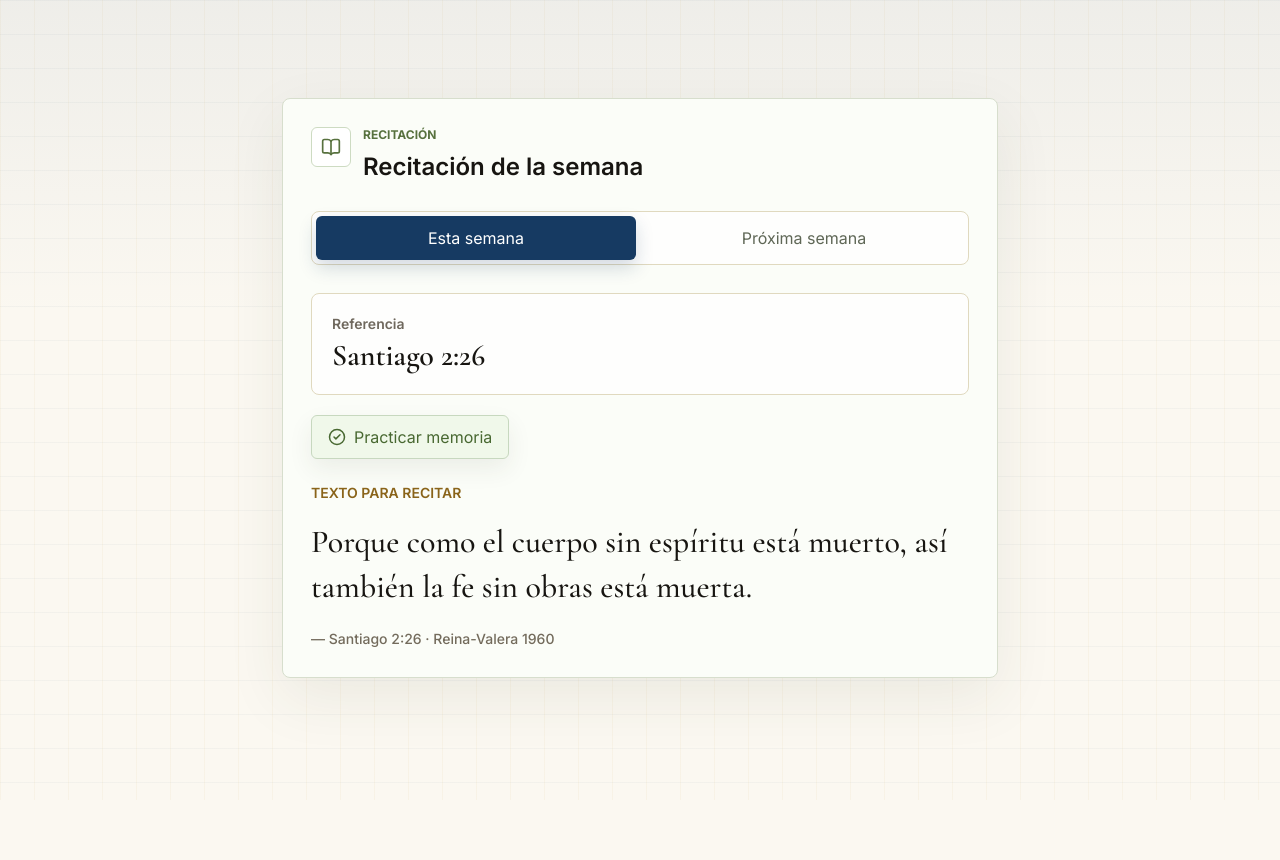
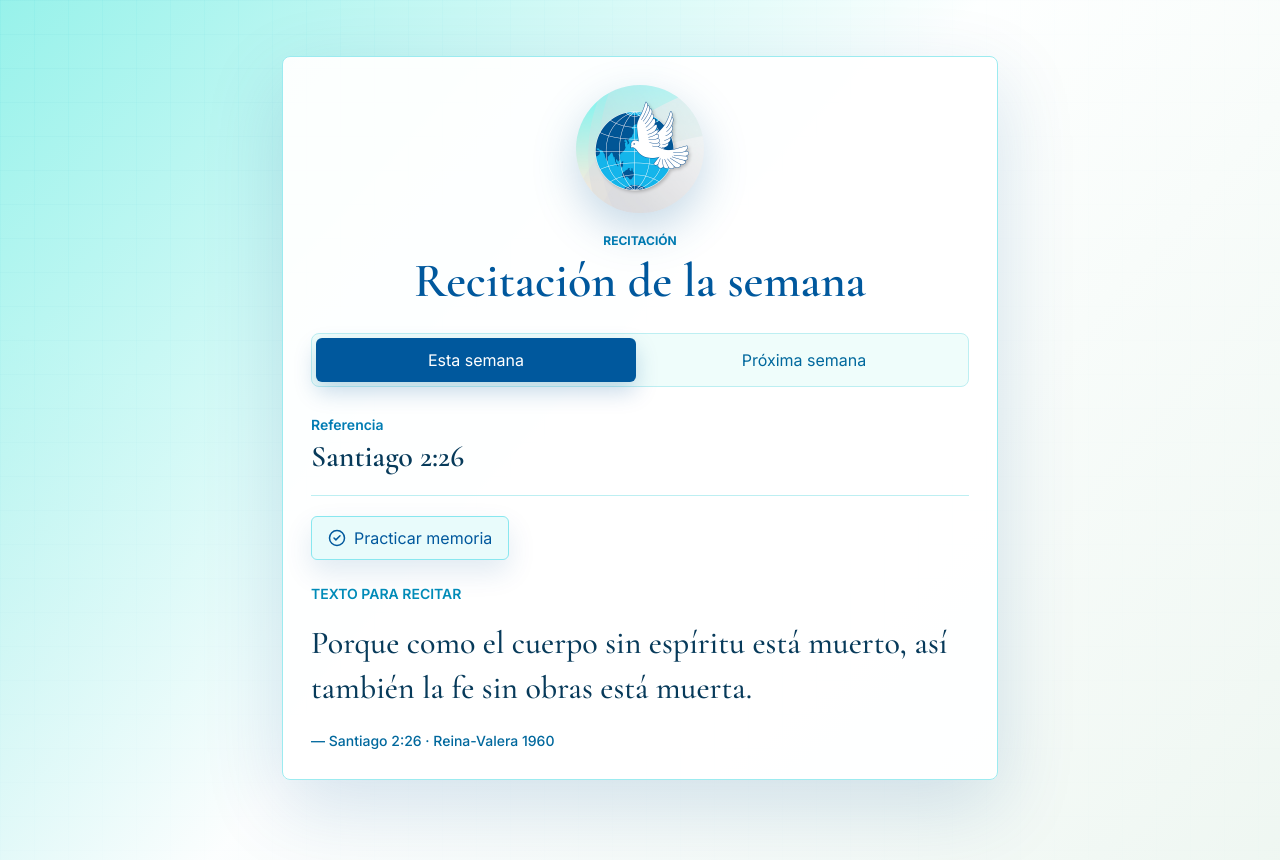
Before and after one commit to AlexGGalvan/open-the-book, a Next.js app: page / in a window 1280 px wide. Before the commit the page ends 800 px from the top, so only its background shows below. Built offline with nearby package versions, Linux system fonts and the light colour scheme.

Commit message:
Refresh recitation page branding

```diff
--- a/src/app/globals.css
+++ b/src/app/globals.css
@@ -1,8 +1,8 @@
 @import "tailwindcss";
 
 :root {
-  --background: #fbf8f1;
-  --foreground: #171511;
+  --background: #eafffb;
+  --foreground: #073a5a;
 }
 
 @theme inline {
@@ -25,16 +25,18 @@ input {
 }
 
 ::selection {
-  background: rgba(22, 58, 98, 0.18);
-  color: #171511;
+  background: rgba(26, 183, 219, 0.28);
+  color: #073a5a;
 }
 
-.manna-texture {
+.recitation-texture {
   background-image:
-    linear-gradient(180deg, rgba(22, 58, 98, 0.055), rgba(251, 248, 241, 0) 320px),
-    linear-gradient(90deg, rgba(208, 163, 58, 0.06) 1px, transparent 1px),
-    linear-gradient(rgba(22, 58, 98, 0.035) 1px, transparent 1px);
+    linear-gradient(132deg, rgba(91, 232, 222, 0.58), rgba(255, 255, 255, 0.92) 48%, rgba(239, 246, 241, 0.92)),
+    linear-gradient(24deg, rgba(0, 83, 151, 0.12), transparent 38%),
+    linear-gradient(90deg, rgba(0, 174, 219, 0.08) 1px, transparent 1px),
+    linear-gradient(rgba(0, 91, 161, 0.06) 1px, transparent 1px);
   background-size:
+    100% 100%,
     100% 100%,
     34px 34px,
     34px 34px;
--- a/src/app/layout.tsx
+++ b/src/app/layout.tsx
@@ -39,7 +39,7 @@ export const metadata: Metadata = {
 };
 
 export const viewport: Viewport = {
-  themeColor: "#fbf8f1",
+  themeColor: "#eafffb",
   colorScheme: "light",
   width: "device-width",
   initialScale: 1,
@@ -51,7 +51,7 @@ export default function RootLayout({ children }: Readonly<{ children: ReactNode
       lang="es"
       className={`${inter.variable} ${cormorant.variable} h-full antialiased`}
     >
-      <body className="min-h-full bg-[#fbf8f1] font-sans">{children}</body>
+      <body className="min-h-full bg-[#eafffb] font-sans">{children}</body>
     </html>
   );
 }
--- a/src/components/BibleVerse.tsx
+++ b/src/components/BibleVerse.tsx
@@ -19,12 +19,12 @@ export function BibleVerse({
   if (!text) {
     return (
       <div
-        className={`rounded-lg border border-dashed border-[#d8cda9] bg-[#fffaf0] px-4 py-5 ${className}`}
+        className={`rounded-lg border border-dashed border-[#88e7ef] bg-[#effdfb] px-4 py-5 ${className}`}
       >
-        <p className="font-serif text-3xl font-semibold leading-tight text-[#171511]">
+        <p className="font-serif text-3xl font-semibold leading-tight text-[#073a5a]">
           {passage.reference}
         </p>
-        <p className="mt-3 text-sm leading-6 text-[#7a6f60]">
+        <p className="mt-3 text-sm leading-6 text-[#38667a]">
           Texto bíblico pendiente de una traducción autorizada.
         </p>
       </div>
@@ -36,20 +36,20 @@ export function BibleVerse({
       <p
         className={
           isLongPassage
-            ? "whitespace-pre-line font-serif text-lg font-medium leading-8 text-[#171511] sm:text-xl"
-            : "font-serif text-[1.62rem] font-medium leading-[1.42] text-[#171511] sm:text-[2rem]"
+            ? "whitespace-pre-line font-serif text-lg font-medium leading-8 text-[#073a5a] sm:text-xl"
+            : "font-serif text-[1.62rem] font-medium leading-[1.42] text-[#073a5a] sm:text-[2rem]"
         }
       >
         {text}
       </p>
       {showReference ? (
-        <footer className="mt-5 text-sm font-medium text-[#736b5c]">
+        <footer className="mt-5 text-sm font-medium text-[#00689d]">
           — {passage.reference}
           {passage.translation ? ` · ${passage.translation}` : ""}
         </footer>
       ) : null}
       {passage.copyrightNotice ? (
-        <p className="mt-3 text-xs leading-5 text-[#8a8173]">{passage.copyrightNotice}</p>
+        <p className="mt-3 text-xs leading-5 text-[#50798a]">{passage.copyrightNotice}</p>
       ) : null}
     </blockquote>
   );
--- a/src/components/DailyMannaApp.tsx
+++ b/src/components/DailyMannaApp.tsx
@@ -10,8 +10,8 @@ export function DailyMannaApp() {
   }, []);
 
   return (
-    <main className="min-h-dvh bg-[#fbf8f1] text-[#171511]">
-      <div className="manna-texture min-h-dvh">
+    <main className="min-h-dvh bg-[#eafffb] text-[#073a5a]">
+      <div className="recitation-texture min-h-dvh">
         <div className="mx-auto flex min-h-dvh w-full max-w-[780px] flex-col justify-center px-4 py-5 sm:px-8 sm:py-10">
           <div className="pb-10 pt-4">
             <WeeklyRecitationCard />
--- a/src/components/WeeklyRecitationCard.tsx
+++ b/src/components/WeeklyRecitationCard.tsx
@@ -1,7 +1,8 @@
 "use client";
 
+import Image from "next/image";
 import { useState } from "react";
-import { BookOpen, CheckCircle2 } from "lucide-react";
+import { CheckCircle2 } from "lucide-react";
 import { BibleVerse } from "@/components/BibleVerse";
 import type { BiblePassage } from "@/types/bible";
 
@@ -35,11 +36,12 @@ const recitations: RecitationItem[] = [
 ];
 
 const tabClass =
-  "flex min-h-11 flex-1 items-center justify-center rounded-md px-3 text-sm font-semibold transition focus:outline-none focus:ring-2 focus:ring-[#9eb7d1]";
+  "flex min-h-11 flex-1 items-center justify-center rounded-md px-3 text-sm font-semibold transition focus:outline-none focus:ring-2 focus:ring-[#36d9e6]";
 
 export function WeeklyRecitationCard() {
   const [activeTab, setActiveTab] = useState<RecitationTab>("current");
   const [hideCurrentVerse, setHideCurrentVerse] = useState(false);
+  const basePath = process.env.NEXT_PUBLIC_BASE_PATH ?? "";
   const activeRecitation = recitations.find((item) => item.id === activeTab) ?? recitations[0];
   const activePanelId = `recitation-panel-${activeRecitation.id}`;
   const shouldMaskVerse = activeRecitation.id === "current" && hideCurrentVerse;
@@ -53,23 +55,29 @@ export function WeeklyRecitationCard() {
   return (
     <section
       aria-labelledby="weekly-recitation-title"
-      className="rounded-lg border border-[#d7decd] bg-[#fbfdf8] p-5 shadow-[0_20px_60px_rgba(50,62,43,0.08)] sm:p-7"
+      className="overflow-hidden rounded-lg border border-[#9cebf0] bg-white/95 p-5 shadow-[0_26px_80px_rgba(0,82,150,0.16)] sm:p-7"
     >
-      <div className="flex items-start gap-3">
-        <div className="grid size-10 shrink-0 place-items-center rounded-md border border-[#cddbc2] bg-white text-[#57713e]">
-          <BookOpen aria-hidden="true" size={20} />
-        </div>
-        <div>
-          <p className="text-xs font-bold uppercase text-[#57713e]">Recitación</p>
-          <h2 id="weekly-recitation-title" className="mt-2 text-2xl font-semibold text-[#171511]">
-            Recitación de la semana
-          </h2>
-        </div>
+      <div className="flex flex-col items-center text-center">
+        <Image
+          alt="Logo con paloma y globo"
+          className="h-28 w-28 rounded-full drop-shadow-[0_16px_22px_rgba(0,80,145,0.22)] sm:h-32 sm:w-32"
+          height={128}
+          priority
+          src={`${basePath}/logos/recitation-logo.png`}
+          width={128}
+        />
+        <p className="mt-5 text-xs font-bold uppercase text-[#007cb3]">Recitación</p>
+        <h2
+          id="weekly-recitation-title"
+          className="mt-2 font-serif text-4xl font-semibold leading-none text-[#00589d] sm:text-5xl"
+        >
+          Recitación de la semana
+        </h2>
       </div>
 
       <div
         aria-label="Recitación semanal"
-        className="mt-7 grid grid-cols-2 gap-2 rounded-lg border border-[#e0d9bf] bg-white/72 p-1"
+        className="mt-7 grid grid-cols-2 gap-2 rounded-lg border border-[#bdeff2] bg-[#effdfb] p-1"
         role="tablist"
       >
         {recitations.map((item) => {
@@ -82,8 +90,8 @@ export function WeeklyRecitationCard() {
               aria-selected={selected}
               className={`${tabClass} ${
                 selected
-                  ? "bg-[#163a62] text-white shadow-[0_8px_18px_rgba(22,58,98,0.18)]"
-                  : "text-[#5f6756] hover:bg-[#f3f6ef]"
+                  ? "bg-[#00589d] text-white shadow-[0_10px_22px_rgba(0,88,157,0.22)]"
+                  : "text-[#00689d] hover:bg-white"
               }`}
               id={`recitation-tab-${item.id}`}
               onClick={() => setActiveTab(item.id)}
@@ -102,9 +110,9 @@ export function WeeklyRecitationCard() {
         id={activePanelId}
         role="tabpanel"
       >
-        <div className="rounded-lg border border-[#e0d9bf] bg-white/72 p-4 sm:p-5">
-          <p className="text-sm font-semibold text-[#6f685d]">Referencia</p>
-          <p className="mt-1 font-serif text-3xl font-semibold text-[#171511]">
+        <div className="border-b border-[#bdeff2] pb-5">
+          <p className="text-sm font-semibold text-[#007cb3]">Referencia</p>
+          <p className="mt-1 font-serif text-3xl font-semibold text-[#073a5a]">
             {activeRecitation.passage.reference}
           </p>
         </div>
@@ -113,7 +121,7 @@ export function WeeklyRecitationCard() {
           <button
             aria-label={hideCurrentVerse ? "Mostrar versículo completo" : "Practicar memoria"}
             aria-pressed={hideCurrentVerse}
-            className="mt-5 inline-flex min-h-11 items-center justify-center gap-2 rounded-md border border-[#c7d8bf] bg-[#f0f8ea] px-4 text-sm font-bold text-[#486831] shadow-[0_10px_24px_rgba(50,62,43,0.08)] transition hover:bg-[#e9f4e1] focus:outline-none focus:ring-2 focus:ring-[#9eb7d1]"
+            className="mt-5 inline-flex min-h-11 items-center justify-center gap-2 rounded-md border border-[#88e7ef] bg-[#e8fbfb] px-4 text-sm font-bold text-[#00589d] shadow-[0_12px_28px_rgba(0,82,150,0.12)] transition hover:border-[#1dbbdd] hover:bg-white focus:outline-none focus:ring-2 focus:ring-[#36d9e6]"
             onClick={() => setHideCurrentVerse((current) => !current)}
             type="button"
           >
@@ -122,7 +130,7 @@ export function WeeklyRecitationCard() {
           </button>
         ) : null}
 
-        <p className="mt-6 text-sm font-semibold uppercase text-[#8a641a]">
+        <p className="mt-6 text-sm font-semibold uppercase text-[#008bb8]">
           Texto para recitar
         </p>
         <BibleVerse passage={passage} className="mt-4" />
```
Also changed, not shown: public/logos/recitation-logo.png (added), public/manifest.json.
